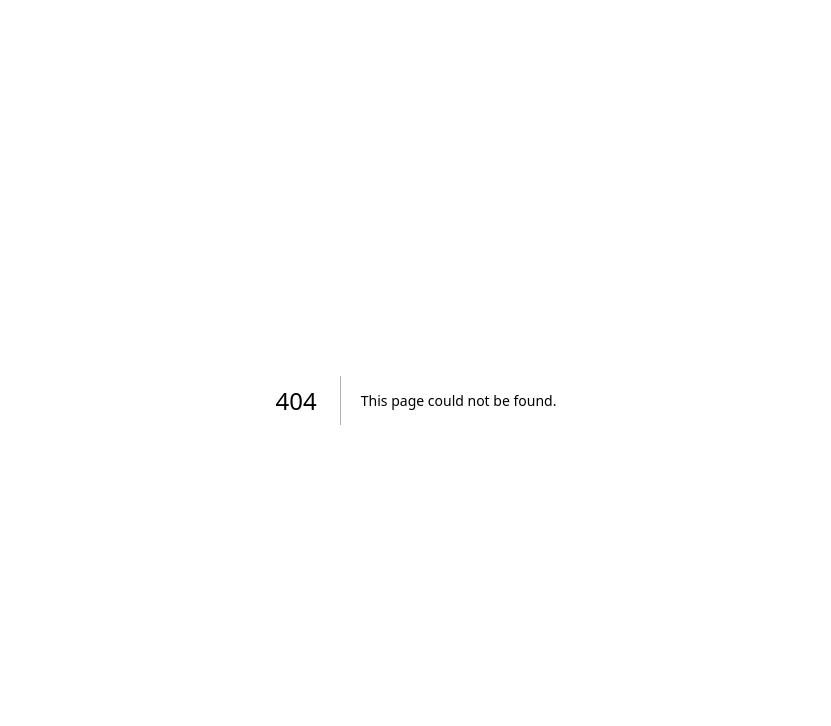
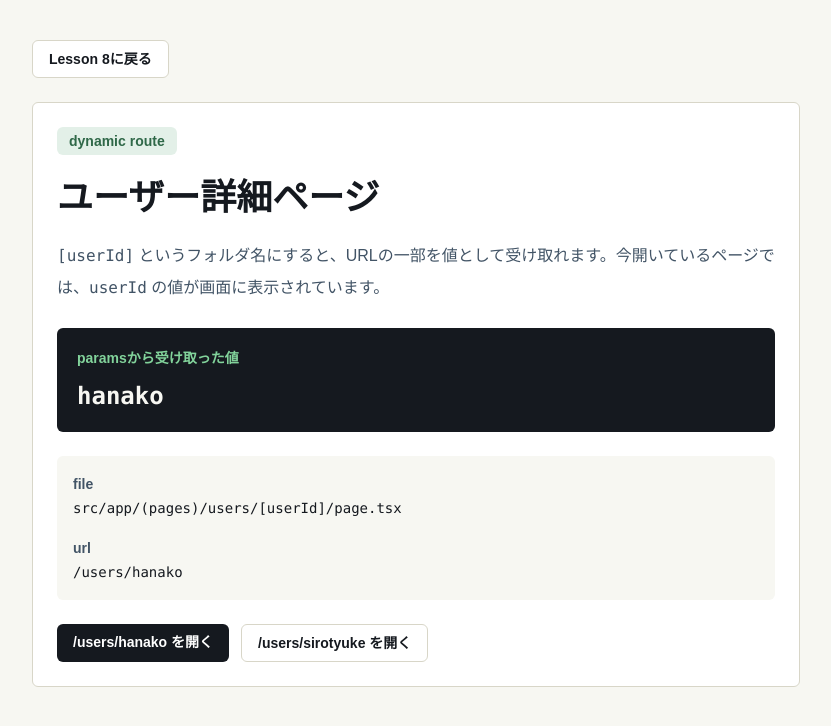
Before and after one commit to sironekotech/frontend-study, a Next.js app: page /users/hanako in a window 1280 px wide. Before the commit this address had no page. Shown: the top 726 px of the page, without its empty margins (224-1055 px from the left). Built offline with nearby package versions, Linux system fonts and the light colour scheme.

Commit message:
feat: Lesson 8の完成見本を追加 (#21)
Co-authored-by: sirotyuke <sirotyuke@sironeko.local>

```diff
--- a/src/app/(pages)/next-basics/app-router-routing/page.tsx
+++ b/src/app/(pages)/next-basics/app-router-routing/page.tsx
@@ -29,7 +29,7 @@ const routeExamples: RouteExample[] = [
     filePath: 'src/app/(pages)/next-basics/app-router-routing/profile/page.tsx',
     url: '/next-basics/app-router-routing/profile',
     concept: 'nested routes',
-    status: 'todo',
+    status: 'ready',
     description: 'フォルダを1つ深くすると、URLも1つ深くなります。',
   },
   {
@@ -38,7 +38,7 @@ const routeExamples: RouteExample[] = [
     filePath: 'src/app/(pages)/users/[userId]/page.tsx',
     url: '/users/taro',
     concept: 'dynamic routes',
-    status: 'todo',
+    status: 'ready',
     description: '[userId] はURLの一部を変数として受け取るフォルダ名です。',
   },
 ];
@@ -121,11 +121,11 @@ function RouteMap() {
         <div>
           <h2 className="text-xl font-semibold text-[#15191f]">ルート対応表</h2>
           <p className="mt-3 leading-7 text-[#425466]">
-            startでは、遷移サンプルページだけが作成済みです。TODOの2つは、このレッスンで実際のページに置き換えます。
+            完成版では、遷移サンプル、ネストしたページ、動的ルーティングのページをすべて実際に開けます。
           </p>
         </div>
-        <p className="w-fit rounded-md bg-[#fff4c7] px-3 py-2 text-sm font-semibold text-[#6f5615]">
-          START
+        <p className="w-fit rounded-md bg-[#e3f0e8] px-3 py-2 text-sm font-semibold text-[#2f6848]">
+          完成見本
         </p>
       </div>
 
@@ -213,16 +213,17 @@ function TodoOrder() {
     <section className="rounded-md border border-[#d8d6c8] bg-white p-5">
       <h2 className="text-xl font-semibold text-[#15191f]">TODOの順番</h2>
       <p className="mt-3 leading-7 text-[#425466]">
-        このstartページでは、まだ2つのページが未作成です。ファイルを作って、URLで開ける状態にします。
+        完成版では、次のTODOがすべて実装済みです。スターターと見比べると、どのフォルダに
+        <code>page.tsx</code> を追加したか確認できます。
       </p>
       <div className="mt-4 grid gap-3">
         {[
-          'nested route用に profile/page.tsx を作る',
-          'profileページで、このレッスンページへ戻れるリンクを置く',
-          'dynamic route用に users/[userId]/page.tsx を作る',
-          '[userId] の値をparamsから受け取り、画面に表示する',
-          'このページのrouteExamplesでTODOの2つをreadyにする',
-          '/next-basics/app-router-routing/profile と /users/taro をブラウザで開く',
+          'nested route用に profile/page.tsx を作成済み',
+          'profileページから、このレッスンページへ戻れるリンクを配置済み',
+          'dynamic route用に users/[userId]/page.tsx を作成済み',
+          '[userId] の値をparamsから受け取り、画面に表示済み',
+          'routeExamplesでTODOだった2つをreadyに変更済み',
+          '/next-basics/app-router-routing/profile と /users/taro をブラウザで開ける',
         ].map((todo, index) => (
           <div
             key={todo}
--- /dev/null
+++ b/src/app/(pages)/next-basics/app-router-routing/profile/page.tsx
@@ -0,0 +1,43 @@
+import Link from 'next/link';
+
+export default function AppRouterRoutingProfilePage() {
+  return (
+    <main className="min-h-screen bg-[#f7f7f2] px-4 py-8 text-[#1f2933] sm:px-6 sm:py-10 lg:px-10">
+      <div className="mx-auto flex w-full max-w-3xl flex-col gap-6">
+        <Link
+          href="/next-basics/app-router-routing"
+          className="inline-flex w-full justify-center rounded-md border border-[#d8d6c8] bg-white px-4 py-2 text-sm font-semibold text-[#15191f] sm:w-fit"
+        >
+          Lesson 8に戻る
+        </Link>
+
+        <section className="rounded-md border border-[#d8d6c8] bg-white p-6">
+          <p className="w-fit rounded-md bg-[#e3f0e8] px-3 py-1 text-sm font-semibold text-[#2f6848]">
+            nested route
+          </p>
+          <h1 className="mt-5 text-3xl font-bold leading-tight text-[#15191f] sm:text-4xl">
+            ネストしたページ
+          </h1>
+          <p className="mt-5 leading-8 text-[#425466]">
+            フォルダを1つ深くすると、URLも1つ深くなります。このページは
+            <code>app-router-routing</code> の下に <code>profile</code> フォルダを作り、その中に{' '}
+            <code>page.tsx</code> を置いています。
+          </p>
+
+          <dl className="mt-6 grid gap-4 rounded-md bg-[#f7f7f2] p-4 text-sm leading-6">
+            <div>
+              <dt className="font-semibold text-[#425466]">file</dt>
+              <dd className="break-words font-mono text-[#15191f]">
+                src/app/(pages)/next-basics/app-router-routing/profile/page.tsx
+              </dd>
+            </div>
+            <div>
+              <dt className="font-semibold text-[#425466]">url</dt>
+              <dd className="font-mono text-[#15191f]">/next-basics/app-router-routing/profile</dd>
+            </div>
+          </dl>
+        </section>
+      </div>
+    </main>
+  );
+}
--- /dev/null
+++ b/src/app/(pages)/users/[userId]/page.tsx
@@ -0,0 +1,71 @@
+import Link from 'next/link';
+
+type UserPageProps = {
+  params: Promise<{
+    userId: string;
+  }>;
+};
+
+export default async function UserPage({ params }: UserPageProps) {
+  const { userId } = await params;
+
+  return (
+    <main className="min-h-screen bg-[#f7f7f2] px-4 py-8 text-[#1f2933] sm:px-6 sm:py-10 lg:px-10">
+      <div className="mx-auto flex w-full max-w-3xl flex-col gap-6">
+        <Link
+          href="/next-basics/app-router-routing"
+          className="inline-flex w-full justify-center rounded-md border border-[#d8d6c8] bg-white px-4 py-2 text-sm font-semibold text-[#15191f] sm:w-fit"
+        >
+          Lesson 8に戻る
+        </Link>
+
+        <section className="rounded-md border border-[#d8d6c8] bg-white p-6">
+          <p className="w-fit rounded-md bg-[#e3f0e8] px-3 py-1 text-sm font-semibold text-[#2f6848]">
+            dynamic route
+          </p>
+          <h1 className="mt-5 text-3xl font-bold leading-tight text-[#15191f] sm:text-4xl">
+            ユーザー詳細ページ
+          </h1>
+          <p className="mt-5 leading-8 text-[#425466]">
+            <code>[userId]</code>{' '}
+            というフォルダ名にすると、URLの一部を値として受け取れます。今開いているページでは、
+            <code>userId</code> の値が画面に表示されています。
+          </p>
+
+          <div className="mt-6 rounded-md bg-[#15191f] p-5 text-[#f7f7f2]">
+            <p className="text-sm font-semibold text-[#82d39b]">paramsから受け取った値</p>
+            <p className="mt-3 break-words font-mono text-2xl font-bold">{userId}</p>
+          </div>
+
+          <dl className="mt-6 grid gap-4 rounded-md bg-[#f7f7f2] p-4 text-sm leading-6">
+            <div>
+              <dt className="font-semibold text-[#425466]">file</dt>
+              <dd className="break-words font-mono text-[#15191f]">
+                src/app/(pages)/users/[userId]/page.tsx
+              </dd>
+            </div>
+            <div>
+              <dt className="font-semibold text-[#425466]">url</dt>
+              <dd className="font-mono text-[#15191f]">/users/{userId}</dd>
+            </div>
+          </dl>
+
+          <div className="mt-6 flex flex-col gap-3 sm:flex-row">
+            <Link
+              href="/users/hanako"
+              className="inline-flex justify-center rounded-md bg-[#15191f] px-4 py-2 text-sm font-semibold text-white"
+            >
+              /users/hanako を開く
+            </Link>
+            <Link
+              href="/users/sirotyuke"
+              className="inline-flex justify-center rounded-md border border-[#d8d6c8] bg-white px-4 py-2 text-sm font-semibold text-[#15191f]"
+            >
+              /users/sirotyuke を開く
+            </Link>
+          </div>
+        </section>
+      </div>
+    </main>
+  );
+}
```
